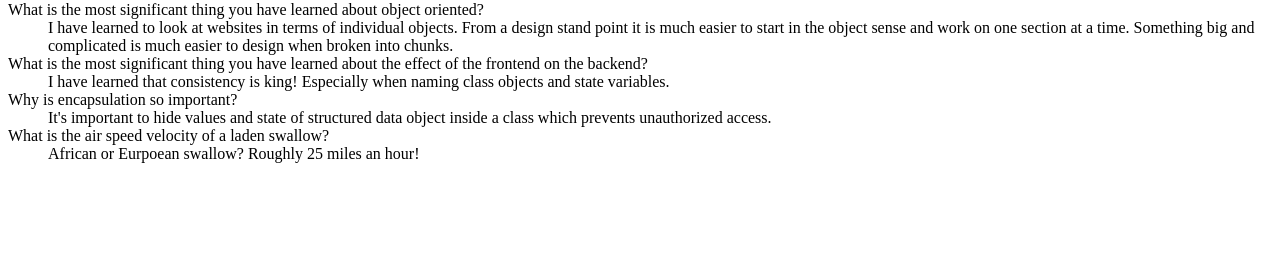
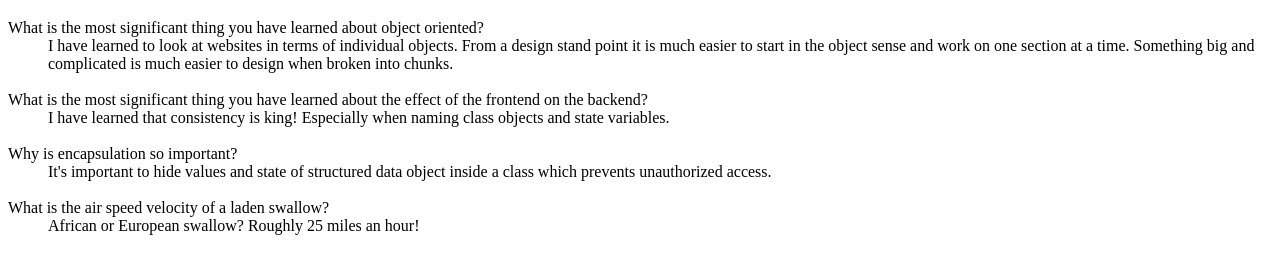
Before and after one commit to rbecker8/snap-data-design-reflection, a plain HTML site: page index.html in a window 1280 px wide. Shown: the part 79-352 px from the top of the page. Drawn offline with Linux system fonts and the light colour scheme.

Commit message:
Added <br> before each question.  Fixed spelling typo in European.

```diff
--- a/index.html
+++ b/index.html
@@ -7,15 +7,15 @@
 	<body>
 		<h1>Snap Challenge - Data Design Reflection</h1>
 		<dl>
-			<dt>What is the most significant thing you have learned about object oriented?</dt>
+			<dt><br>What is the most significant thing you have learned about object oriented?</dt>
 			<dd>I have learned to look at websites in terms of individual objects.
 				From a design stand point it is much easier to start in the object sense and work on one section at a time.  Something big and complicated is much easier to design when broken into chunks.<br></dd>
-			<dt>What is the most significant thing you have learned about the effect of the frontend on the backend?</dt>
+			<dt><br>What is the most significant thing you have learned about the effect of the frontend on the backend?</dt>
 			<dd>I have learned that consistency is king!  Especially when naming class objects and state variables.<br></dd>
-			<dt>Why is encapsulation so important?</dt>
+			<dt><br>Why is encapsulation so important?</dt>
 			<dd>It's important to hide values and state of structured data object inside a class which prevents unauthorized access.<br></dd>
-			<dt>What is the air speed velocity of a laden swallow?</dt>
-			<dd>African or Eurpoean swallow? Roughly 25 miles an hour!</dd>
+			<dt><br>What is the air speed velocity of a laden swallow?</dt>
+			<dd>African or European swallow? Roughly 25 miles an hour!</dd>
 		</dl>
 	</body>
 </html>
```
